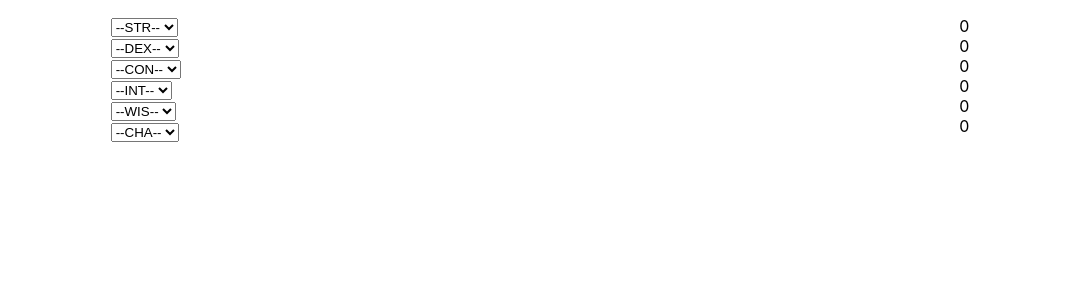
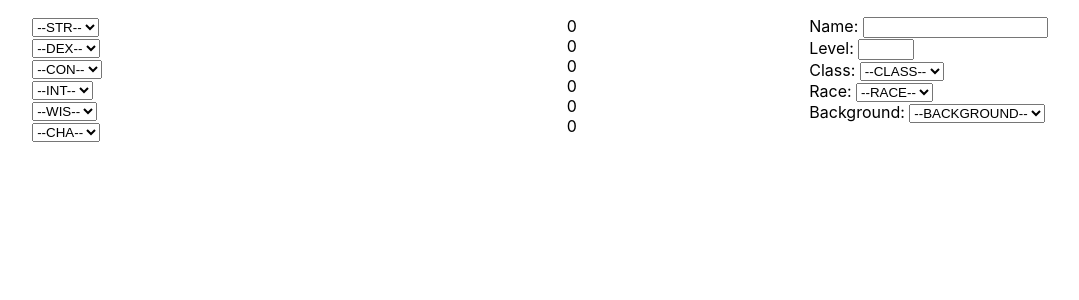
Before and after one commit to Kita004/petproject-react-dnd, a React (Create React App) app: page / in a window 1280 px wide. Shown: the top 300 px of the page, without its empty margins (100-1179 px from the left). Built offline with nearby package versions, Linux system fonts and the light colour scheme; the HTML template or start-up script is replaced by a standard one.

Commit message:
add BasicInfoSelector.js

```diff
--- a/src/App.js
+++ b/src/App.js
@@ -1,17 +1,18 @@
-import {useEffect, useState} from "react";
+import {useState} from "react";
 import StatSelector from "./StatSelector";
 import StatContainer from "./StatContainer";
+import BasicInfoSelector from "./BasicInfoSelector";
 
 function App() {
     const stats = ["STR", "DEX", "CON", "INT", "WIS", "CHA"]
     const nums = [8,10,12,13,14,15]
 
-    const [STR, setSTR] = useState('')
-    const [DEX, setDEX] = useState('')
-    const [CON, setCON] = useState('')
-    const [INT, setINT] = useState('')
-    const [WIS, setWIS] = useState('')
-    const [CHA, setCHA] = useState('')
+    const [STR, setSTR] = useState('');
+    const [DEX, setDEX] = useState('');
+    const [CON, setCON] = useState('');
+    const [INT, setINT] = useState('');
+    const [WIS, setWIS] = useState('');
+    const [CHA, setCHA] = useState('');
 
     const statStates = [STR, DEX, CON, INT, WIS, CHA]
 
@@ -124,6 +125,8 @@ function App() {
                 return <div id={stat + "mod"}>{modStates[stats.indexOf(stat)]}</div>
             })}
             </div>
+
+            <BasicInfoSelector />
         </div>
     );
 }
--- /dev/null
+++ b/src/BasicInfoSelector.js
@@ -0,0 +1,50 @@
+import React from "react";
+
+const BasicInfoSelector = () => {
+    const classes = ["artificer", "bard", "barbarian", "cleric"]
+    const races = ["human", "dwarf", "elf"]
+    const backgrounds = ["spy", "entertainer", "charlatan"]
+    const MAX_LEVEL = 20;
+
+    return <div className="container" id="BasicInfoSelector">
+        <div>
+            <label htmlFor="charName">Name: </label>
+            <input type="text" id="charName"/>
+        </div>
+        <div>
+            <label htmlFor="charLevel">Level: </label>
+            <input type="number" max={MAX_LEVEL} min="1"/>
+        </div>
+        <div>
+            <label htmlFor="classSelect">Class: </label>
+            <select name="classSelect" id="classSelect" className="basicInfoSelect">
+                <option value="-">--CLASS--</option>
+                {classes.map(charClass => {
+                    return <option key={classes.indexOf(charClass)} value={charClass}>
+                        {charClass}
+                    </option>
+                })}
+            </select>
+        </div>
+        <div>
+            <label htmlFor="speciesSelect">Race: </label>
+            <select name="speciesSelect" id="speciesSelect" className="basicInfoSelect">
+                <option value="-">--RACE--</option>
+                {races.map(race => {
+                    return <option key={races.indexOf(race)} value={race}>{race}</option>
+                })}
+            </select>
+        </div>
+        <div>
+            <label htmlFor="charBackground">Background: </label>
+            <select name="backgroundSelect" id="backgroundSelect">
+                <option value="-">--BACKGROUND--</option>
+                {backgrounds.map(bg => {
+                    return <option key={backgrounds.indexOf(bg)} value={bg}>{bg}</option>
+                })}
+            </select>
+        </div>
+    </div>
+}
+
+export default BasicInfoSelector;
```
